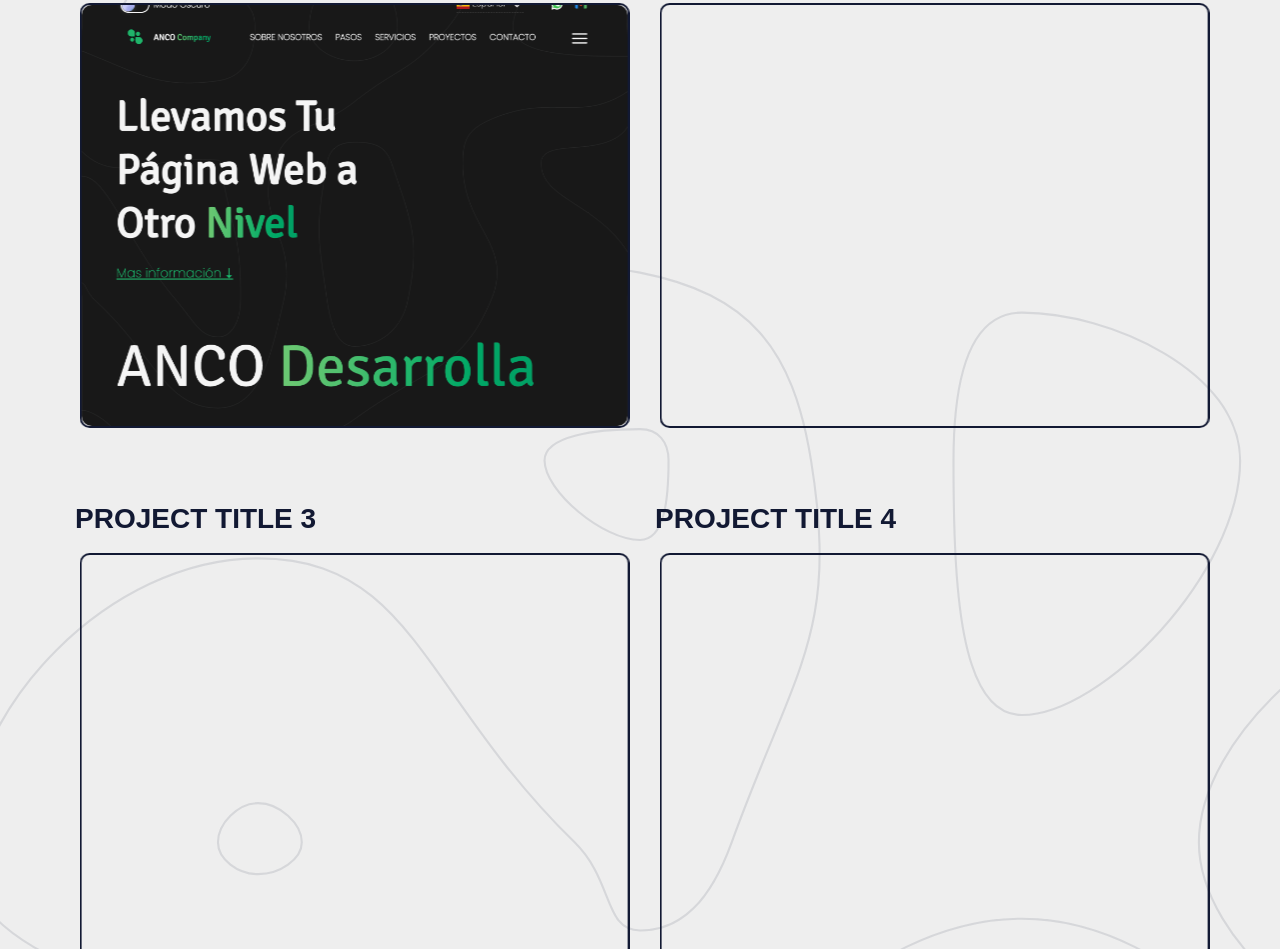
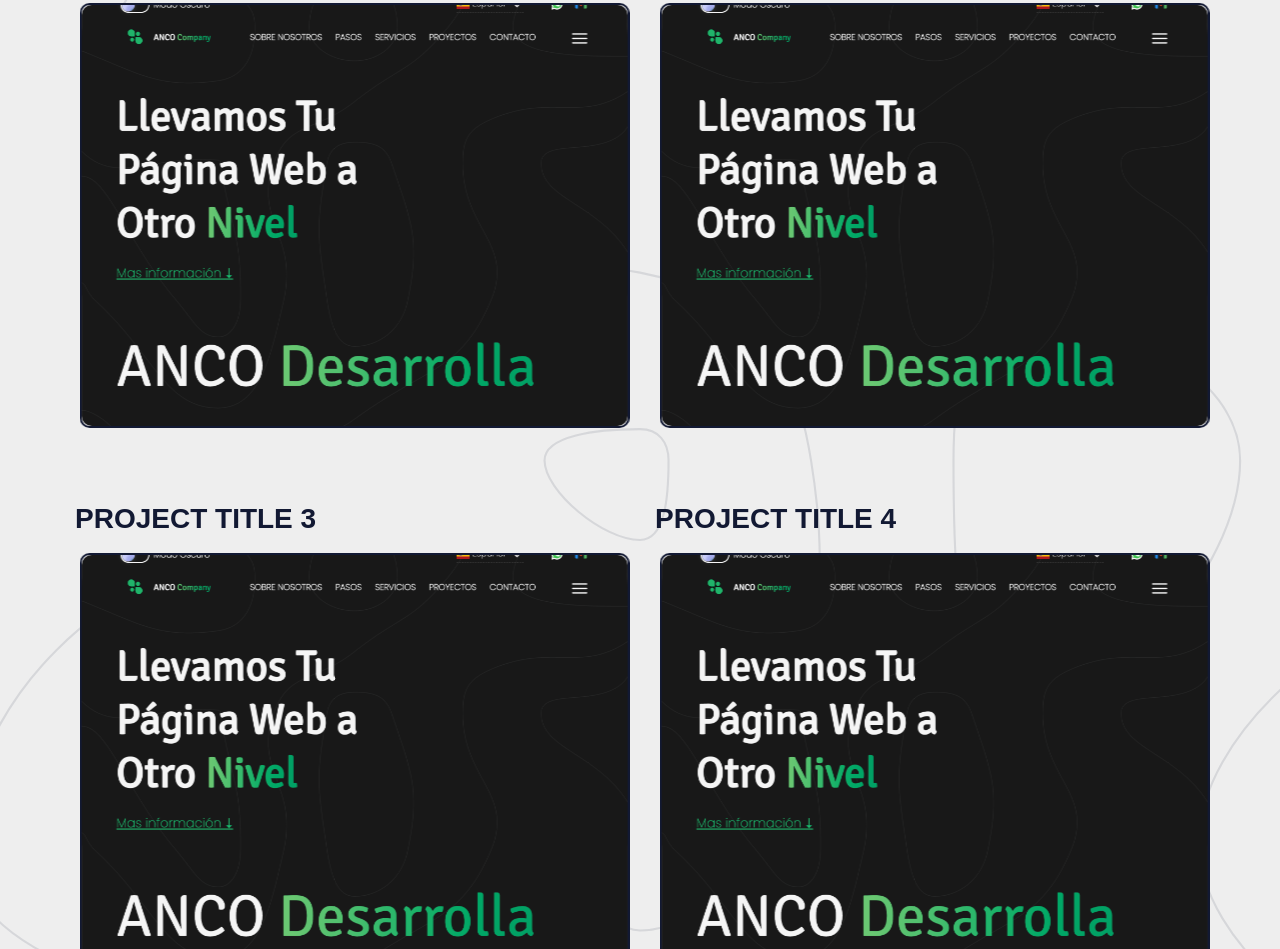
Before and after one commit to JoaquinDev542/AncoCompany, a plain HTML site: page index.html in a window 1280 px wide. Shown: the part 5686-6635 px from the top of the page. Drawn offline with nearby package versions, Linux system fonts and the light colour scheme; a web font is replaced by a local one.

Commit message:
work changes

```diff
--- a/index.html
+++ b/index.html
@@ -1352,7 +1352,7 @@
 
                         <article class="workProject workProject--first">
 
-                            <h3 class="workProject__title">Bookers Club</h3>
+                            <h3 class="workProject__title">Anco Company</h3>
 
                             <div class="workProjectImg">
 
@@ -1385,7 +1385,24 @@
 
                             <div class="workProjectImg">
 
-                                <a class="workProjectImg__link" href="#" target="_blank"><img src="./assets/image/icons/logo.png" alt="" class="workProjectImg__img"></a>
+                                <img src="./assets/image/ancoCompany.png" alt="" class="workProjectImg__image">
+
+                                <a class="workProjectImg__link" href="#" target="_blank"><svg class="workProjectImg__img transitionColor" width="75" height="75" viewBox="0 0 119 100" fill="transparent" xmlns="http://www.w3.org/2000/svg">
+                                    <circle cx="73" cy="39" r="10" fill="currentColor" stroke="black"/>
+                                    <circle cx="47" cy="65" r="9.5" fill="currentColor" stroke="black"/>
+                                    <path d="M60.9822 61.1725L68.4792 61.2682L60.9822 68.771L60.9822 61.1725Z" fill="currentColor"/>
+                                    <circle cx="77.1207" cy="68.9809" r="16.5838" transform="rotate(-0.512576 77.1207 68.9809)" fill="currentColor" stroke="black"/>
+                                    <path d="M60.5568 66.9933L60.5858 52.5459L74.8849 52.4426L60.5568 66.9933Z" fill="currentColor" stroke="black"/>
+                                    <path d="M60.9822 61.1725L68.4792 61.2682L60.9822 68.771L60.9822 61.1725Z" fill="currentColor"/>
+                                    <path d="M69.6947 52.9779L76.6581 52.8224L67.9159 61.6009L69.6947 52.9779Z" fill="currentColor"/>
+                                    <rect x="63" y="56" width="9" height="6" fill="currentColor"/>
+                                    <path d="M58.7946 43.8383L51.297 43.8503L58.6855 36.2835L58.7946 43.8383Z" fill="currentColor"/>
+                                    <path d="M26.5586 34.9892C26.59 25.8861 34.0376 18.527 43.1992 18.5583C52.3608 18.5896 59.7575 25.9993 59.726 35.1024C59.6946 44.2055 52.247 51.5646 43.0854 51.5333C33.9238 51.5021 26.5272 44.0924 26.5586 34.9892Z" fill="currentColor" stroke="black"/>
+                                    <path d="M59.6789 37.2293L59.4712 51.5892L45.1767 51.5159L59.6789 37.2293Z" fill="currentColor" stroke="black"/>
+                                    <path d="M59.1829 43.0083L51.6877 42.8209L59.277 35.4532L59.1829 43.0083Z" fill="currentColor"/>
+                                    <path d="M50.3697 51.0489L43.405 51.1178L52.2551 42.4971L50.3697 51.0489Z" fill="currentColor"/>
+                                    <rect width="8.38355" height="5.55757" transform="matrix(-0.999924 -0.0123078 0.0124475 -0.999922 56.4912 47.5735)" fill="currentColor"/>
+                                </svg></a>
 
                             </div>
 
@@ -1397,7 +1414,24 @@
 
                             <div class="workProjectImg">
 
-                                <a class="workProjectImg__link" href="#" target="_blank"><img src="./assets/image/icons/logo.png" alt="" class="workProjectImg__img"></a>
+                                <img src="./assets/image/ancoCompany.png" alt="" class="workProjectImg__image">
+
+                                <a class="workProjectImg__link" href="#" target="_blank"><svg class="workProjectImg__img transitionColor" width="75" height="75" viewBox="0 0 119 100" fill="transparent" xmlns="http://www.w3.org/2000/svg">
+                                    <circle cx="73" cy="39" r="10" fill="currentColor" stroke="black"/>
+                                    <circle cx="47" cy="65" r="9.5" fill="currentColor" stroke="black"/>
+                                    <path d="M60.9822 61.1725L68.4792 61.2682L60.9822 68.771L60.9822 61.1725Z" fill="currentColor"/>
+                                    <circle cx="77.1207" cy="68.9809" r="16.5838" transform="rotate(-0.512576 77.1207 68.9809)" fill="currentColor" stroke="black"/>
+                                    <path d="M60.5568 66.9933L60.5858 52.5459L74.8849 52.4426L60.5568 66.9933Z" fill="currentColor" stroke="black"/>
+                                    <path d="M60.9822 61.1725L68.4792 61.2682L60.9822 68.771L60.9822 61.1725Z" fill="currentColor"/>
+                                    <path d="M69.6947 52.9779L76.6581 52.8224L67.9159 61.6009L69.6947 52.9779Z" fill="currentColor"/>
+                                    <rect x="63" y="56" width="9" height="6" fill="currentColor"/>
+                                    <path d="M58.7946 43.8383L51.297 43.8503L58.6855 36.2835L58.7946 43.8383Z" fill="currentColor"/>
+                                    <path d="M26.5586 34.9892C26.59 25.8861 34.0376 18.527 43.1992 18.5583C52.3608 18.5896 59.7575 25.9993 59.726 35.1024C59.6946 44.2055 52.247 51.5646 43.0854 51.5333C33.9238 51.5021 26.5272 44.0924 26.5586 34.9892Z" fill="currentColor" stroke="black"/>
+                                    <path d="M59.6789 37.2293L59.4712 51.5892L45.1767 51.5159L59.6789 37.2293Z" fill="currentColor" stroke="black"/>
+                                    <path d="M59.1829 43.0083L51.6877 42.8209L59.277 35.4532L59.1829 43.0083Z" fill="currentColor"/>
+                                    <path d="M50.3697 51.0489L43.405 51.1178L52.2551 42.4971L50.3697 51.0489Z" fill="currentColor"/>
+                                    <rect width="8.38355" height="5.55757" transform="matrix(-0.999924 -0.0123078 0.0124475 -0.999922 56.4912 47.5735)" fill="currentColor"/>
+                                </svg></a>
 
                             </div>
 
@@ -1409,35 +1443,28 @@
 
                             <div class="workProjectImg">
 
-                                <a class="workProjectImg__link" href="#" target="_blank"><img src="#" alt="" class="workProjectImg__img"></a>
+                                <img src="./assets/image/ancoCompany.png" alt="" class="workProjectImg__image">
+
+                                <a class="workProjectImg__link" href="#" target="_blank"><svg class="workProjectImg__img transitionColor" width="75" height="75" viewBox="0 0 119 100" fill="transparent" xmlns="http://www.w3.org/2000/svg">
+                                    <circle cx="73" cy="39" r="10" fill="currentColor" stroke="black"/>
+                                    <circle cx="47" cy="65" r="9.5" fill="currentColor" stroke="black"/>
+                                    <path d="M60.9822 61.1725L68.4792 61.2682L60.9822 68.771L60.9822 61.1725Z" fill="currentColor"/>
+                                    <circle cx="77.1207" cy="68.9809" r="16.5838" transform="rotate(-0.512576 77.1207 68.9809)" fill="currentColor" stroke="black"/>
+                                    <path d="M60.5568 66.9933L60.5858 52.5459L74.8849 52.4426L60.5568 66.9933Z" fill="currentColor" stroke="black"/>
+                                    <path d="M60.9822 61.1725L68.4792 61.2682L60.9822 68.771L60.9822 61.1725Z" fill="currentColor"/>
+                                    <path d="M69.6947 52.9779L76.6581 52.8224L67.9159 61.6009L69.6947 52.9779Z" fill="currentColor"/>
+                                    <rect x="63" y="56" width="9" height="6" fill="currentColor"/>
+                                    <path d="M58.7946 43.8383L51.297 43.8503L58.6855 36.2835L58.7946 43.8383Z" fill="currentColor"/>
+                                    <path d="M26.5586 34.9892C26.59 25.8861 34.0376 18.527 43.1992 18.5583C52.3608 18.5896 59.7575 25.9993 59.726 35.1024C59.6946 44.2055 52.247 51.5646 43.0854 51.5333C33.9238 51.5021 26.5272 44.0924 26.5586 34.9892Z" fill="currentColor" stroke="black"/>
+                                    <path d="M59.6789 37.2293L59.4712 51.5892L45.1767 51.5159L59.6789 37.2293Z" fill="currentColor" stroke="black"/>
+                                    <path d="M59.1829 43.0083L51.6877 42.8209L59.277 35.4532L59.1829 43.0083Z" fill="currentColor"/>
+                                    <path d="M50.3697 51.0489L43.405 51.1178L52.2551 42.4971L50.3697 51.0489Z" fill="currentColor"/>
+                                    <rect width="8.38355" height="5.55757" transform="matrix(-0.999924 -0.0123078 0.0124475 -0.999922 56.4912 47.5735)" fill="currentColor"/>
+                                </svg></a>
 
                             </div>
 
                         </article>
-
-                        <!-- <article class="workProject workProject--fifth">
-
-                            <h3 class="workProject__title">project title 5</h3>
-
-                            <div class="workProjectImg">
-
-                                <a class="workProjectImg__link" href="#" target="_blank"><img src="./assets/image/icons/logo.png" alt="" class="workProjectImg__img"></a>
-
-                            </div>
-
-                        </article>
-
-                        <article class="workProject workProject--sixth">
-
-                            <h3 class="workProject__title">project title 6</h3>
-
-                            <div class="workProjectImg">
-
-                                <a class="workProjectImg__link" href="#" target="_blank"><img src="./assets/image/icons/logo.png" alt="" class="workProjectImg__img"></a>
-
-                            </div>
-
-                        </article> -->
 
                     </div>
 
--- a/src/css/styles.css
+++ b/src/css/styles.css
@@ -2779,15 +2779,11 @@ strong {
     }
 
     .workProjectImg__image:hover {
-        filter: blur(3px);
+        filter: blur(3px) grayscale(.8);
     }
 
     .workProjectImg:hover .workProjectImg__img {
         opacity: 1;
-    }
-
-    .workProjectImg__link:hover .workProjectImg__image {
-        filter: blur(3px);
     }
 
     .socialMediaContainer:hover {
```
